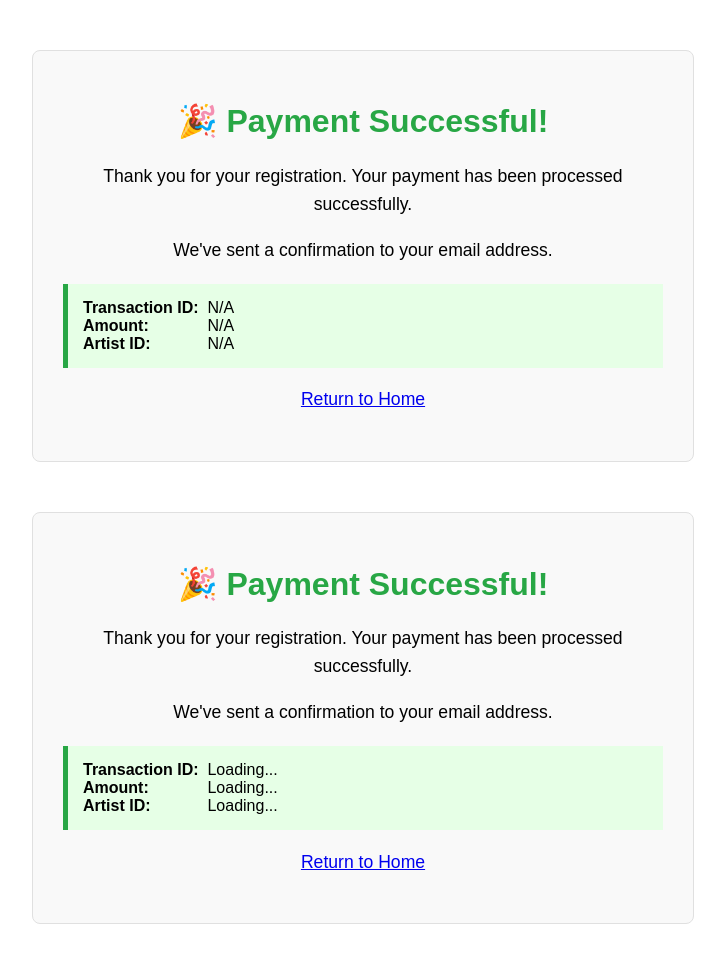
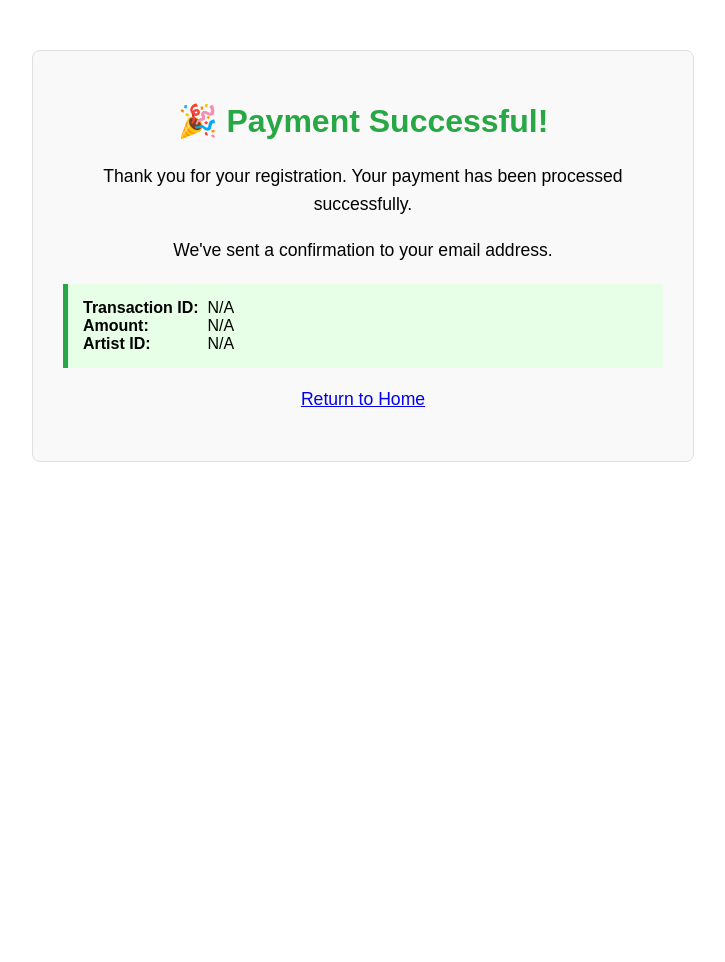
Before and after one commit to bovanathobeka/Payment-Successful, a plain HTML site: page public/index.html in a window 1280 px wide. Shown: the whole page, without its empty margins (277-1002 px from the left). After the commit the page ends 800 px from the top, so only its background shows below. Drawn offline with Linux system fonts and the light colour scheme.

Commit message:
removed one etra card i had

```diff
--- a/public/index.html
+++ b/public/index.html
@@ -45,50 +45,3 @@
     </script>
 </body>
 </html>
-<!DOCTYPE html>
-<html lang="en">
-<head>
-    <meta charset="UTF-8">
-    <meta name="viewport" content="width=device-width, initial-scale=1.0">
-    <title>Payment Successful</title>
-    <style>
-        body { font-family: sans-serif; margin: 20px; text-align: center; }
-        .container { max-width: 600px; margin: 50px auto; padding: 30px; border: 1px solid #e0e0e0; border-radius: 8px; background-color: #f9f9f9; }
-        h1 { color: #28a745; }
-        p { font-size: 1.1em; line-height: 1.6; }
-        .details { background-color: #e6ffe6; border-left: 5px solid #28a745; margin-top: 20px; padding: 15px; text-align: left; }
-        .details strong { display: inline-block; width: 120px; }
-    </style>
-</head>
-<body>
-    <div class="container">
-        <h1>🎉 Payment Successful!</h1>
-        <p>Thank you for your registration. Your payment has been processed successfully.</p>
-        <p>We've sent a confirmation to your email address.</p>
-
-        <div class="details" id="paymentDetails">
-            <!-- Payment details from URL parameters will be displayed here -->
-            <strong>Transaction ID:</strong> <span id="transactionId">Loading...</span><br>
-            <strong>Amount:</strong> <span id="amount">Loading...</span><br>
-            <strong>Artist ID:</strong> <span id="artistId">Loading...</span><br>
-            <!-- Add more details as needed -->
-        </div>
-
-        <p><a href="/">Return to Home</a></p>
-    </div>
-
-    <script>
-        document.addEventListener('DOMContentLoaded', () => {
-            const params = new URLSearchParams(window.location.search);
-            document.getElementById('transactionId').textContent = params.get('pf_payment_id') || 'N/A'; // Example PayFast parameter
-            document.getElementById('amount').textContent = params.get('amount') ? `R ${params.get('amount')}` : 'N/A';
-            document.getElementById('artistId').textContent = params.get('m_res1') || 'N/A'; // Custom parameter passed to PayFast
-
-            // IMPORTANT:
-            // The details shown here are based on URL parameters, which can be manipulated by the user.
-            // Always verify the actual payment status on your backend using the ITN webhook.
-            // This page is primarily for user experience, not for backend transaction confirmation.
-        });
-    </script>
-</body>
-</html>
```
Also changed, not shown: firebase.json (added), 2 other files.
